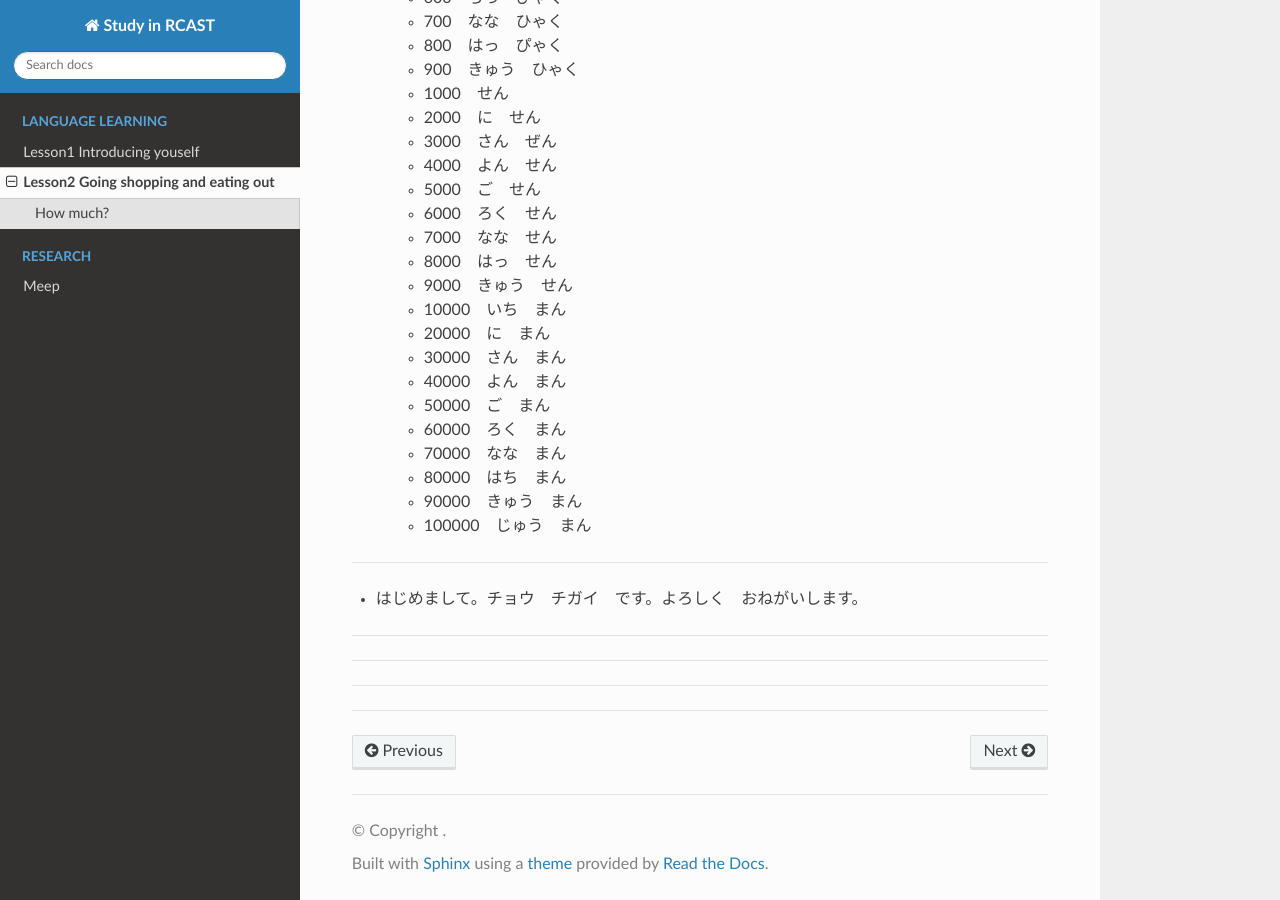
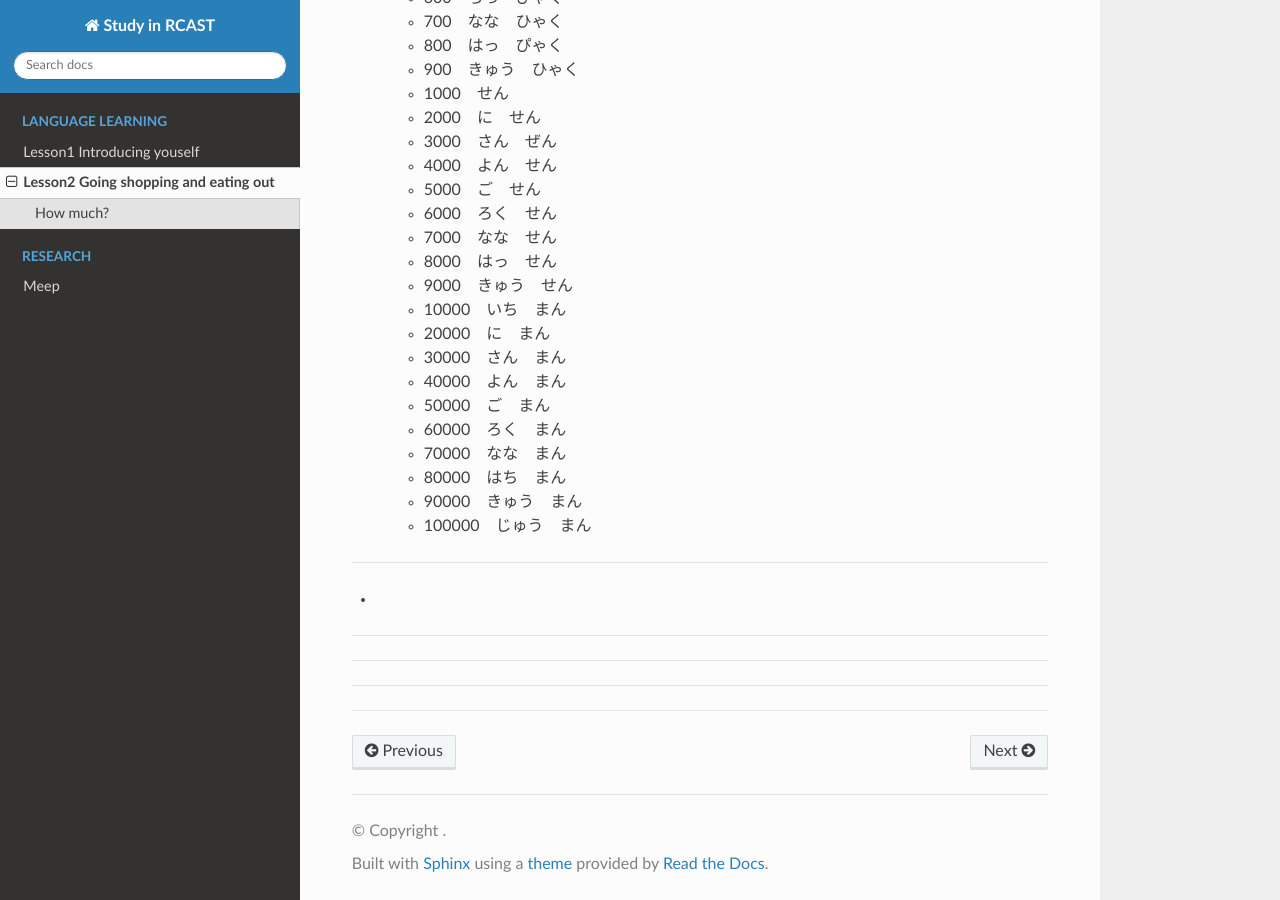
Before and after one commit to lovewhisper/StudyInLDA, a Sphinx documentation site: the page built from docs/01_LanguageStudy/012_Japanese/012002_Lesson2.rst, in a window 1280 px wide and 900 px high, scrolled down 1082 px. Built offline with Sphinx 7.4.7 and the Read the Docs theme 2.0.0, drawn with Linux system fonts in a browser that asks for light colours.

Commit message:
20231023

```diff
--- a/docs/01_LanguageStudy/012_Japanese/012002_Lesson2.rst
+++ b/docs/01_LanguageStudy/012_Japanese/012002_Lesson2.rst
@@ -6,6 +6,7 @@
 
 - これ、いくらですか。
 - よんひゃく　えん　です。
+
     + 0　ゼロ　れい
     + 1　いち
     + 2　に
@@ -65,7 +66,7 @@
 
 ----
 
-- はじめまして。チョウ　チガイ　です。よろしく　おねがいします。
+-
 
 ----
 
```
